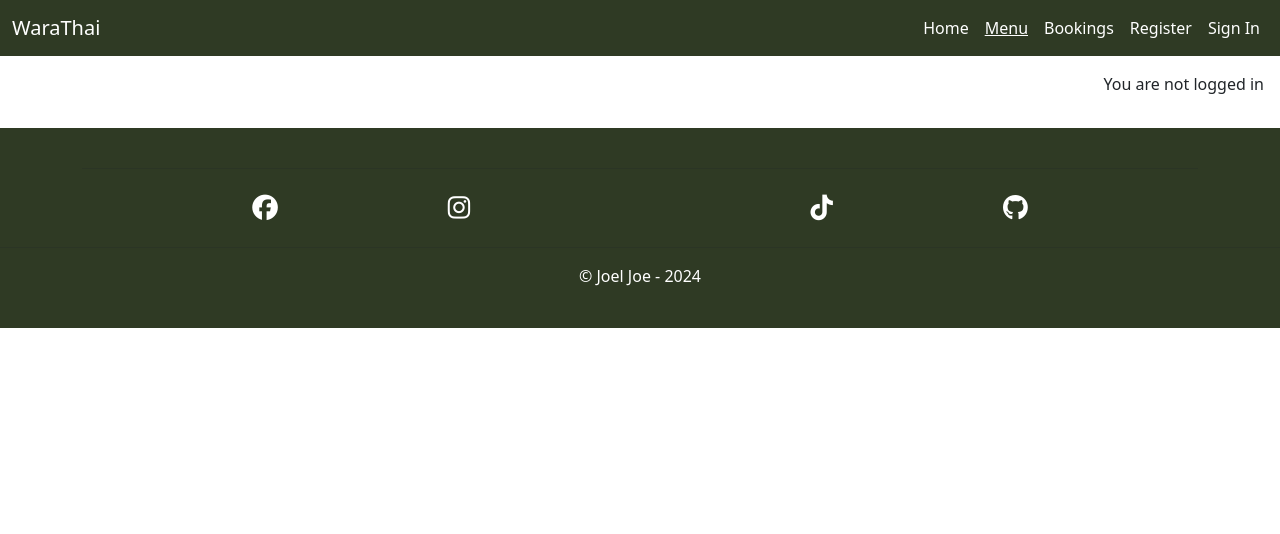
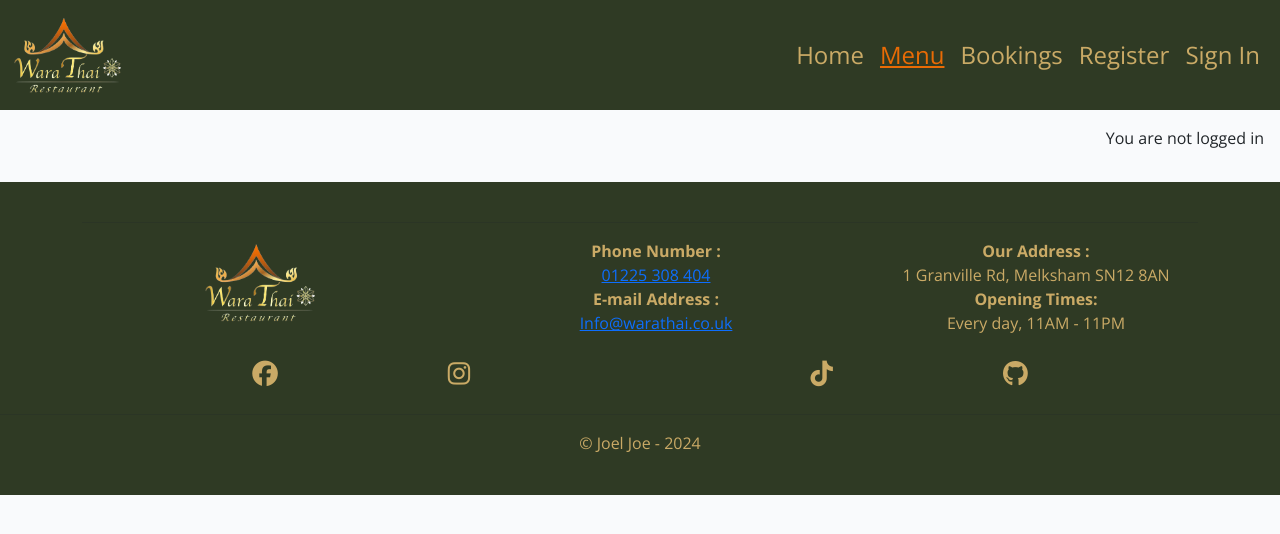
Before and after one commit to joelezra/WaraThai, a Django app: page /menu/ in a window 1280 px wide. Shown: the top 534 px of the page. Run offline with Django 4.2, Linux system fonts and the light colour scheme; data that the repository does not hold is empty; some libraries are stand-ins or nearby versions.

Commit message:
style menu, add logo and style base.html

```diff
--- a/menu/templates/menu/menu_detail.html
+++ b/menu/templates/menu/menu_detail.html
@@ -9,7 +9,7 @@
                 <!-- Menu title goes in these h1 tags -->
                 <h1>{{ item.name }}</h1>
                 <!-- Price of Item | Allergen Information -->
-                <p>£{{ item.price }} | Allergens: {{ item.allergens }}</p>
+                <p> £{{ item.price }} | Allergens: {{ item.allergens }}</p>
             </div>
             <div class="d-none d-md-block col-md-6 masthead-image">
                 {% if "placeholder" in item.item_image.url %}
--- a/menu/templates/menu/menus.html
+++ b/menu/templates/menu/menus.html
@@ -3,11 +3,11 @@
 
 {% block content %}
 
-<!-- index.html content starts here -->
+<!-- menus.html content starts here -->
 <div class="container-fluid">
     <div class="row">
 
-        <!-- Blog Entries Column -->
+        <!-- Menu Entries Column -->
         <div class="col-12 mt-3 left">
             <div class="row">
                 {% for menu in menu_list %}
@@ -21,9 +21,11 @@
                               <img src="{{ menu.item_image.url }}" alt="{{ menu.name }}" class="card-img-top">
                               {% endif %}
                                 <div class="image-flash">
-                                    <p class="author">Price: {{ menu.price }}</p>
+                                    <p class="author">Price: £{{ menu.price }}</p>
                                 </div>
                             </div>
+                            <div class="container">
+                                <div class="row menu-style">
                                     <a href="{% url 'menu_detail' menu.pk %}" class="post-link">
                                         <h2 class="card-title">{{ menu.name }}</h2>
                                         <p class="card-text">{{ menu.description }}</p>
@@ -32,6 +34,9 @@
                                     <hr />
                                     <p class="card-text text-muted h6">Allergens: {{ menu.allergens}}
                                     </p>
+                                </div>
+                            </div>
+
                         </div>
                     </div>
                 </div>
--- a/static/css/style.css
+++ b/static/css/style.css
@@ -1,3 +1,173 @@
+@import url('https://fonts.googleapis.com/css2?family=Open+Sans:ital,wght@0,300..800;1,300..800&display=swap');
+
+body {
+    font-family: 'Open Sans', sans-serif;
+    margin: 0;
+    padding: 0;
+}
+
+body {
+    background-color: #F9FAFC;
+}
+
+.brand {
+    font-family: Lato, sans-serif;
+    font-size: 1.4rem;
+    font-weight: 700;
+    color: #4A4A4F;
+}
+
+.red-o {
+    color: #E84610;
+}
+
+.thin {
+    font-weight: 300;
+}
+
+.light-bg {
+    background-color: #fff;
+}
+
+.dark-bg {
+    background-color: #445261;
+}
+
+.main-bg {
+    background-color: #F9FAFC;
+}
+
+.card {
+    border: none;
+    background-color: transparent;
+}
+
+.image-container {
+    position: relative;
+}
+
+.image-flash {
+    position: absolute;
+    bottom: 5%;
+    min-width: 30%;
+    left: -2px;
+    background-color: #188181;
+}
+
+.scale {
+    width: 100%;
+    height: auto;
+}
+
+.author {
+    color: white;
+    margin: 4px;
+    text-transform: uppercase;
+}
+
+.masthead {
+    margin-top: 10px;
+    overflow: hidden;
+    position: relative;
+    display: inline-block;
+    height: 33vh;
+    width: 100%;
+}
+
+.masthead-text {
+    background-color: #445261;
+    color: white;
+    position: relative;
+}
+
+.masthead-image {
+    position: relative;
+    overflow: hidden;
+}
+
+.masthead-image:after {
+    content: "";
+    position: absolute;
+    top: 0;
+    right: 90%;
+    height: 100%;
+    width: 150%;
+    background: #445261;
+    -webkit-transform: skew(15deg);
+    -moz-transform: skew(15deg);
+    transform: skew(15deg);
+    z-index: 100;
+}
+
+.post-link {
+    text-decoration: none;
+    color: #445261;
+}
+
+.post-link:hover,
+.page-link {
+    color: #E84610;
+}
+
+.post-title {
+    margin-top: 10%;
+    margin-left: 5%;
+}
+
+.post-subtitle {
+    margin-left: 5%;
+    color: lightgray;
+}
+
+.btn-signup,
+.btn-edit {
+    background-color: #188181;
+    color: #fff;
+}
+
+.btn-signup:hover,
+.btn-signup:active {
+    background-color: #fff;
+    color: #23BBBB;
+}
+
+.link {
+    color: #23BBBB;
+    text-decoration: none;
+}
+
+.link:hover,
+.link:active {
+    color: #445261;
+    text-decoration: underline;
+}
+
+.btn-like {
+    color: #E84610;
+    border: none;
+    background: transparent;
+}
+
+.btn-delete {
+    color: #fff;
+    background: #E84610;
+}
+
+.btn-like:hover,
+.btn-like:active {
+    color: #E84610;
+    background: transparent;
+    border: none;
+}
+
+.faded {
+    color: rgb(172, 175, 175);
+}
+
+.approval {
+    color: rgb(222, 146, 168);
+}
+
 [data-bs-theme="waragreen"] {
     --bs-body-color: var(--bs-white);
     --bs-body-color-rgb: #{to-rgb($white)};
@@ -11,12 +181,20 @@
 }
 
 .white-text {
-    color: white;
+    color: #CAAA66;
     text-decoration: none; !important
 }
 
+.nav-link {
+    font-size: 150%;
+}
+
+.navbar-toggler {
+    background-color: #CAAA66;
+}
+
 .navbar-nav .nav-link.active, .navbar-nav .nav-link.show {
-    color: white;
+    color: #E96B05;
     text-decoration: underline;
 }
 
@@ -27,11 +205,28 @@
     font-size: 160%;
 }
 
-footer > div > div > ul {
+footer > div > div > ul, footer > div > div > div > ul {
     list-style-type: none;
+    color: #CAAA66;
 }
 
-footer > div > a {
-    color: white;
+footer > div > a, footer > div > div > div > li > a {
+    color: #CAAA66;
     text-decoration: none;
 }
+
+.card-body {
+    height: 80vh;
+    width: auto;
+}
+
+.card-img-top {
+    max-height: 300px;
+    max-width: auto;
+}
+
+.menu-style {
+    display: flex;
+    flex-direction: column;
+    justify-content: end;
+}
--- a/templates/base.html
+++ b/templates/base.html
@@ -26,7 +26,7 @@
 <body>
     <nav class="navbar waragreen navbar-expand-lg" data-bs-theme="waragreen" id="nav">
         <div class="container-fluid">
-            <a class="navbar-brand white-text" href="{% url 'home' %}">WaraThai</a>
+            <a class="navbar-brand white-text" href="{% url 'home' %}"><img src="{% static 'images/WaraThai_Logo-removebg-preview2.png' %}" alt="logo" width="111"></a>
             <button class="navbar-toggler" type="button" data-bs-toggle="collapse" data-bs-target="#navbarText"
                 aria-controls="navbarText" aria-expanded="false" aria-label="Toggle navigation">
                 <span class="navbar-toggler-icon"></span>
@@ -94,6 +94,27 @@
         <div class="container">
             <hr class="mx-auto footer-divider">
             <div class="row">
+                <div class="d-none d-md-block col-md-6 col-xl-4 text-center">
+                    <img src="{% static 'images/WaraThai_Logo-removebg-preview2.png' %}" alt="logo" width="114">
+                </div>
+                <div class="d-none d-md-block col-md-6 col-xl-4 text-center">
+                    <ul>
+                        <li><strong>Phone Number :</strong></li>
+                        <li><a href="tel:01225 308 404">01225 308 404</a></li>
+                        <li><strong>E-mail Address :</strong></li>
+                        <li><a href="mailto:Info@warathai.co.uk">Info@warathai.co.uk</a></li>
+                    </ul>
+                </div>
+                <div class="d-none d-md-block col-md-6 col-xl-4 text-center">
+                    <ul>
+                        <li><strong>Our Address :</strong></li>
+                        <li>1 Granville Rd, Melksham SN12 8AN</li>
+                        <li><strong>Opening Times:</strong></li>
+                        <li>Every day, 11AM - 11PM</li>
+                    </ul>
+                </div>
+            </div>
+            <div class="row">
                 <ul id="footer-icons" class="m-0 pt-1 pb-1 socials">
                     <li>
                         <a href="https://www.facebook.com/" target="_blank" rel="noopener"
--- a/warathai/settings.py
+++ b/warathai/settings.py
@@ -28,7 +28,7 @@ TEMPLATES_DIR = os.path.join(BASE_DIR, 'templates')
 SECRET_KEY = os.environ.get("SECRET_KEY")
 
 # SECURITY WARNING: don't run with debug turned on in production!
-DEBUG = True
+DEBUG = False
 
 ALLOWED_HOSTS = [
     '8000-joelezra-warathai-40sszpqta0d.ws-eu110.gitpod.io',
```
Also changed, not shown: static/images/WaraThai Logo.jpg (added), static/images/WaraThai Logo2.jpg (added), static/images/WaraThai_Logo-removebg-preview.png (added), static/images/WaraThai_Logo-removebg-preview2.png (added). Lines whose indentation alone changed are shown as unchanged.
